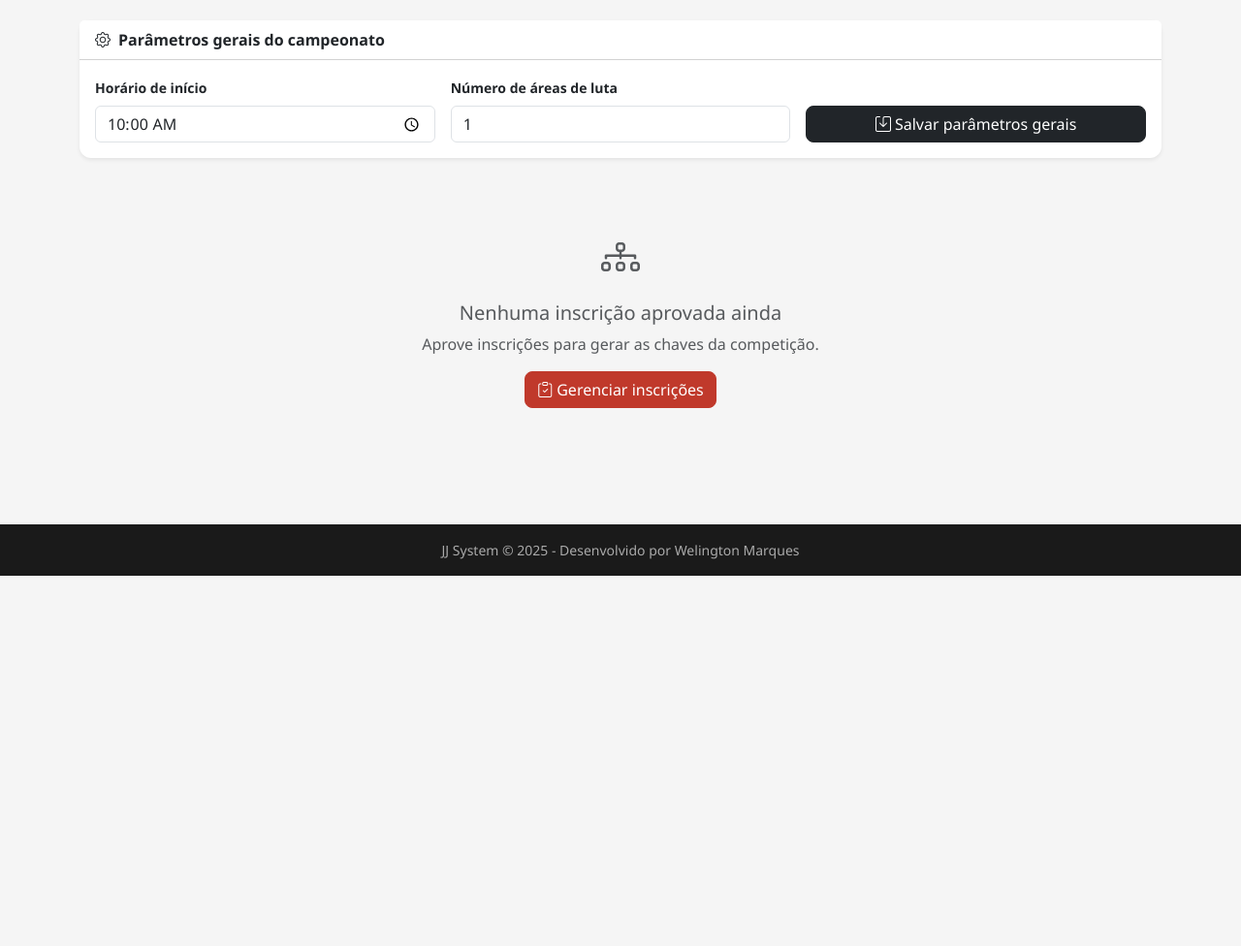
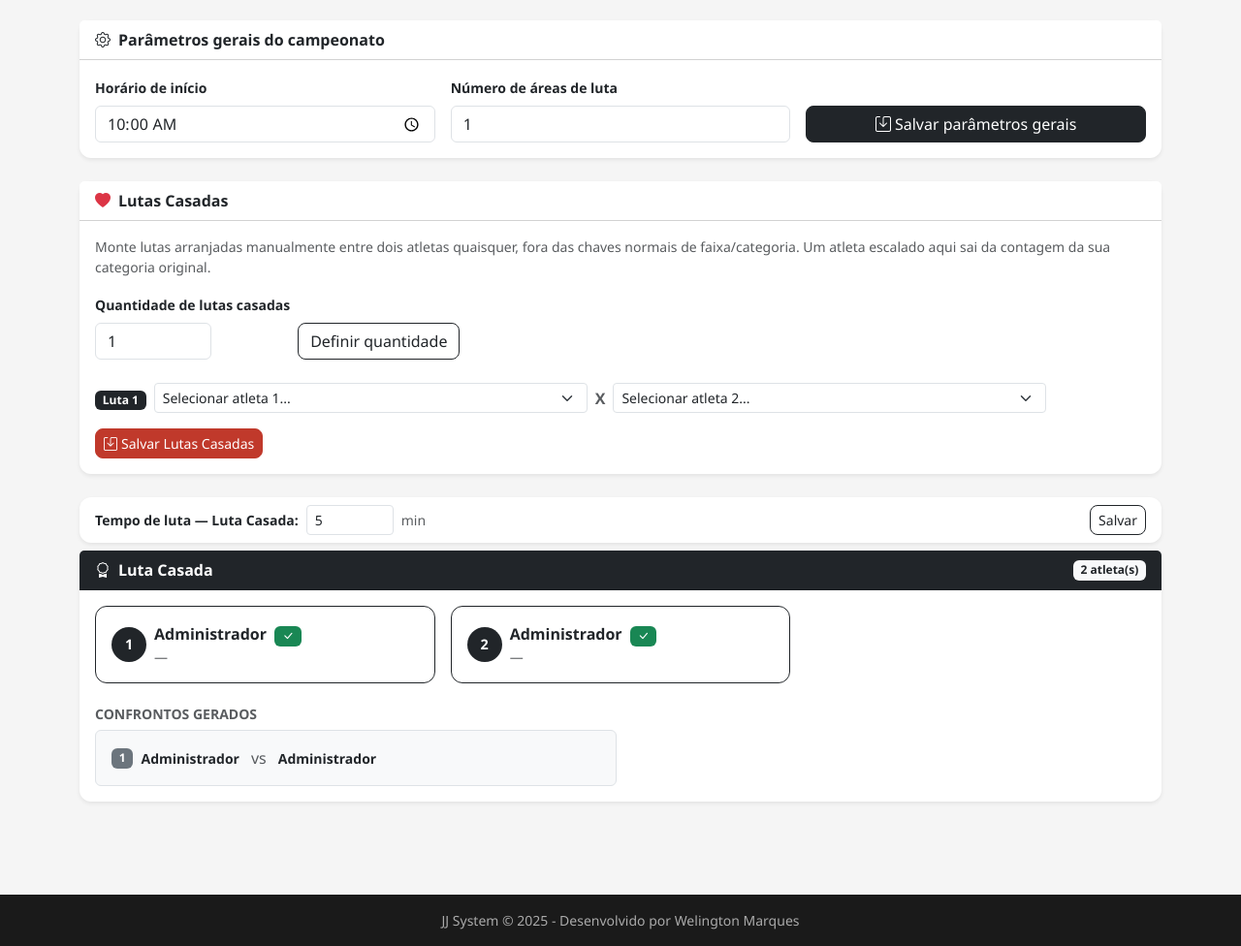
Before and after one commit to sheltovisck/jiujitsu-sistema, a Flask app: page /admin/competicao/1/chaves in a window 1280 px wide. Shown: the part 150-1126 px from the top of the page at 97% size. Before the commit the page ends 744 px from the top, so only its background shows below. Run offline with Flask 3, Linux system fonts and the light colour scheme; a user stored in the database is signed in; tables that the repository leaves empty hold one stand-in row (values such as "Sample post").

Commit message:
Adiciona lutas casadas nas chaves e corrige exibicao de faixa na listagem
- Nova funcionalidade "Lutas Casadas" na tela de chaves: permite montar
  lutas manuais entre dois atletas quaisquer, fora das categorias normais
  de faixa/peso. Atletas escalados saem da contagem/chave da categoria
  original e formam uma chave propria "Luta Casada", com confronto ja
  gerado. Impede escalar o mesmo atleta em mais de uma caixa (JS e
  validacao no servidor).
- Corrige listagem de inscritos: faixa exibida e filtrada agora usa
  faixa_base(), removendo o grau que podia ficar embutido no valor de
  faixa_inscricao (ex: "Preta - 3o grau" -> "Preta").

```diff
--- a/app.py
+++ b/app.py
@@ -4,7 +4,7 @@ from flask_mail import Mail, Message
 from datetime import datetime, date, timedelta
 from models import (
     db, User, Competicao, Inscricao, Academia, Professor, HistoricoFaixa, Configuracao,
-    GrupoPeso, TempoCategoria, calcular_categoria_peso, ORDEM_CATEGORIAS_PESO,
+    GrupoPeso, TempoCategoria, LutaCasada, calcular_categoria_peso, ORDEM_CATEGORIAS_PESO,
 )
 import os
 import secrets
@@ -123,24 +123,26 @@ def listagem_inscritos():
         {i.aluno.professor_obj for i in todas if i.aluno.professor_obj},
         key=lambda p: p.nome,
     )
-    faixas = sorted({i.faixa_inscricao for i in todas if i.faixa_inscricao})
+    faixas = sorted({faixa_base(i.faixa_inscricao) for i in todas if i.faixa_inscricao})
     categorias = sorted(
         {i.categoria_peso for i in todas if i.categoria_peso},
         key=lambda c: ORDEM_CATEGORIAS_PESO.index(c) if c in ORDEM_CATEGORIAS_PESO else 99,
     )
 
-    query = base_query
+    inscricoes = todas
     if professor_id:
-        query = query.filter(User.professor_id == professor_id)
+        inscricoes = [i for i in inscricoes if i.aluno.professor_id == professor_id]
     if faixa_filtro:
-        query = query.filter(Inscricao.faixa_inscricao == faixa_filtro)
+        inscricoes = [i for i in inscricoes if faixa_base(i.faixa_inscricao) == faixa_filtro]
     if categoria_filtro:
-        query = query.filter(Inscricao.categoria_peso == categoria_filtro)
+        inscricoes = [i for i in inscricoes if i.categoria_peso == categoria_filtro]
     if sexo_filtro:
-        query = query.filter(User.sexo == sexo_filtro)
-    inscricoes = query.order_by(
-        Inscricao.faixa_inscricao, Inscricao.categoria_peso, User.nome_completo
-    ).all()
+        inscricoes = [i for i in inscricoes if i.aluno.sexo == sexo_filtro]
+    inscricoes.sort(key=lambda i: (
+        faixa_base(i.faixa_inscricao) or "",
+        i.categoria_peso or "",
+        i.aluno.nome_completo or i.aluno.username or "",
+    ))
 
     return render_template(
         "inscritos.html", competicoes=competicoes, comp_selecionada=comp_selecionada,
@@ -765,6 +767,9 @@ def faixa_base(faixa_inscricao):
     return faixa_inscricao.split(" - ")[0].strip()
 
 
+app.jinja_env.globals["faixa_base"] = faixa_base
+
+
 def sexo_label(sexo):
     if sexo == "M":
         return "Masculino"
@@ -795,14 +800,26 @@ def _categoria_para_grupo(grupos, faixa, sexo, categoria):
 
 def montar_chaves(comp_id):
     """Monta as chaves (faixa+sexo+categoria, ja mescladas) com as inscricoes aprovadas.
-    Sexo entra na chave para nunca confrontar atletas de sexos diferentes."""
+    Sexo entra na chave para nunca confrontar atletas de sexos diferentes.
+    Atletas escalados em lutas casadas saem da contagem/chave normal da sua
+    categoria e viram uma chave separada chamada 'Luta Casada'."""
     inscricoes = Inscricao.query.filter_by(
         competicao_id=comp_id
     ).filter(Inscricao.status == "aprovado").all()
     grupos = GrupoPeso.query.filter_by(competicao_id=comp_id).all()
+    lutas_casadas = LutaCasada.query.filter_by(competicao_id=comp_id).order_by(LutaCasada.ordem).all()
+
+    ids_luta_casada = set()
+    for lc in lutas_casadas:
+        if lc.inscricao1_id:
+            ids_luta_casada.add(lc.inscricao1_id)
+        if lc.inscricao2_id:
+            ids_luta_casada.add(lc.inscricao2_id)
 
     contagens = {}
     for insc in inscricoes:
+        if insc.id in ids_luta_casada:
+            continue
         faixa = faixa_base(insc.faixa_inscricao)
         sexo = insc.aluno.sexo or ""
         categoria = insc.categoria_peso or ""
@@ -821,6 +838,8 @@ def montar_chaves(comp_id):
 
     chaves = {}
     for insc in inscricoes:
+        if insc.id in ids_luta_casada:
+            continue
         faixa = faixa_base(insc.faixa_inscricao)
         sexo = insc.aluno.sexo or ""
         categoria = insc.categoria_peso or ""
@@ -832,7 +851,15 @@ def montar_chaves(comp_id):
         chave = faixa + " | " + sexo_label(sexo) + " | " + rotulo_categoria
         chaves.setdefault(chave, []).append(insc)
 
-    return chaves, grupos, categorias_ordenadas
+    pares_luta_casada = []
+    for lc in lutas_casadas:
+        if lc.inscricao1_id and lc.inscricao2_id:
+            pares_luta_casada.append(lc.inscricao1)
+            pares_luta_casada.append(lc.inscricao2)
+    if pares_luta_casada:
+        chaves["Luta Casada"] = pares_luta_casada
+
+    return chaves, grupos, categorias_ordenadas, lutas_casadas
 
 
 def gerar_confrontos(inscricoes):
@@ -851,13 +878,63 @@ def gerar_confrontos(inscricoes):
 @admin_required
 def admin_chaves(comp_id):
     comp = Competicao.query.get_or_404(comp_id)
-    chaves, grupos, categorias_ordenadas = montar_chaves(comp_id)
+    chaves, grupos, categorias_ordenadas, lutas_casadas = montar_chaves(comp_id)
     tempos = {t.chave: t.minutos for t in TempoCategoria.query.filter_by(competicao_id=comp_id).all()}
+    inscritos_disponiveis = Inscricao.query.filter_by(
+        competicao_id=comp_id, status="aprovado"
+    ).join(User).order_by(User.nome_completo).all()
 
     return render_template(
         "admin/chaves.html", comp=comp, chaves=chaves,
         categorias_ordenadas=categorias_ordenadas, grupos=grupos, tempos=tempos,
+        lutas_casadas=lutas_casadas, inscritos_disponiveis=inscritos_disponiveis,
     )
+
+
+@app.route("/admin/competicao/<int:comp_id>/lutas-casadas/quantidade", methods=["POST"])
+@login_required
+@admin_required
+def admin_definir_qtd_lutas_casadas(comp_id):
+    Competicao.query.get_or_404(comp_id)
+    quantidade = request.form.get("quantidade", type=int) or 0
+    quantidade = max(0, min(quantidade, 50))
+    atuais = LutaCasada.query.filter_by(competicao_id=comp_id).order_by(LutaCasada.ordem).all()
+    if quantidade < len(atuais):
+        for lc in atuais[quantidade:]:
+            db.session.delete(lc)
+    elif quantidade > len(atuais):
+        for i in range(len(atuais) + 1, quantidade + 1):
+            db.session.add(LutaCasada(competicao_id=comp_id, ordem=i))
+    db.session.commit()
+    return redirect(url_for("admin_chaves", comp_id=comp_id))
+
+
+@app.route("/admin/competicao/<int:comp_id>/lutas-casadas/salvar", methods=["POST"])
+@login_required
+@admin_required
+def admin_salvar_lutas_casadas(comp_id):
+    Competicao.query.get_or_404(comp_id)
+    lutas = LutaCasada.query.filter_by(competicao_id=comp_id).order_by(LutaCasada.ordem).all()
+    escolhidos = set()
+    novos_valores = {}
+    for lc in lutas:
+        a1 = request.form.get(f"atleta1_{lc.id}", type=int)
+        a2 = request.form.get(f"atleta2_{lc.id}", type=int)
+        if a1 and a2 and a1 == a2:
+            flash(f"Luta casada {lc.ordem}: nao e possivel escalar o mesmo atleta nas duas caixas.", "danger")
+            return redirect(url_for("admin_chaves", comp_id=comp_id))
+        for a in (a1, a2):
+            if a:
+                if a in escolhidos:
+                    flash("Um atleta nao pode ser escalado em mais de uma luta casada.", "danger")
+                    return redirect(url_for("admin_chaves", comp_id=comp_id))
+                escolhidos.add(a)
+        novos_valores[lc.id] = (a1, a2)
+    for lc in lutas:
+        lc.inscricao1_id, lc.inscricao2_id = novos_valores[lc.id]
+    db.session.commit()
+    flash("Lutas casadas atualizadas com sucesso!", "success")
+    return redirect(url_for("admin_chaves", comp_id=comp_id))
 
 
 @app.route("/admin/competicao/<int:comp_id>/parametros", methods=["POST"])
@@ -898,7 +975,7 @@ def admin_salvar_parametros_campeonato(comp_id):
 @admin_required
 def admin_acompanhamento(comp_id):
     comp = Competicao.query.get_or_404(comp_id)
-    chaves, _, _ = montar_chaves(comp_id)
+    chaves, _, _, _ = montar_chaves(comp_id)
     tempos = {t.chave: t.minutos for t in TempoCategoria.query.filter_by(competicao_id=comp_id).all()}
     num_areas = comp.num_areas or 1
 
@@ -1163,6 +1240,13 @@ def migrar_banco(engine):
                     chave VARCHAR(120) NOT NULL,
                     minutos INTEGER NOT NULL DEFAULT 5
                 )''', 'Tabela tempos_categoria verificada')
+        executar(conn, f'''CREATE TABLE IF NOT EXISTS lutas_casadas (
+                    id {autoincrement},
+                    competicao_id INTEGER NOT NULL REFERENCES competicoes(id),
+                    ordem INTEGER NOT NULL DEFAULT 1,
+                    inscricao1_id INTEGER REFERENCES inscricoes(id),
+                    inscricao2_id INTEGER REFERENCES inscricoes(id)
+                )''', 'Tabela lutas_casadas verificada')
 
 
 def init_db():
--- a/templates/admin/chaves.html
+++ b/templates/admin/chaves.html
@@ -45,6 +45,62 @@
     </div>
 </div>
 </form>
+
+<div class="card border-0 shadow-sm mb-4">
+    <div class="card-header bg-white">
+        <span class="fw-bold"><i class="bi bi-heart-fill me-2 text-danger"></i>Lutas Casadas</span>
+    </div>
+    <div class="card-body">
+        <p class="text-muted small">Monte lutas arranjadas manualmente entre dois atletas quaisquer, fora das chaves normais de faixa/categoria. Um atleta escalado aqui sai da contagem da sua categoria original.</p>
+        <form method="POST" action="{{ url_for('admin_definir_qtd_lutas_casadas', comp_id=comp.id) }}" class="row g-2 align-items-end mb-4">
+            <div class="col-auto">
+                <label class="form-label small fw-semibold">Quantidade de lutas casadas</label>
+                <input type="number" name="quantidade" min="0" max="50" class="form-control" style="width:120px" value="{{ lutas_casadas|length }}">
+            </div>
+            <div class="col-auto">
+                <button type="submit" class="btn btn-outline-dark">Definir quantidade</button>
+            </div>
+        </form>
+
+        {% if lutas_casadas %}
+        <form method="POST" action="{{ url_for('admin_salvar_lutas_casadas', comp_id=comp.id) }}">
+            <div class="d-flex flex-column gap-3">
+                {% for lc in lutas_casadas %}
+                <div class="row g-2 align-items-center">
+                    <div class="col-auto">
+                        <span class="badge bg-dark">Luta {{ lc.ordem }}</span>
+                    </div>
+                    <div class="col-md-5">
+                        <select name="atleta1_{{ lc.id }}" class="form-select form-select-sm luta-casada-select">
+                            <option value="">Selecionar atleta 1...</option>
+                            {% for insc in inscritos_disponiveis %}
+                            <option value="{{ insc.id }}" {% if lc.inscricao1_id == insc.id %}selected{% endif %}>
+                                {{ insc.aluno.nome_completo or insc.aluno.username }} — {{ faixa_base(insc.faixa_inscricao) }} / {{ insc.categoria_peso }}
+                            </option>
+                            {% endfor %}
+                        </select>
+                    </div>
+                    <div class="col-auto fw-bold text-muted">X</div>
+                    <div class="col-md-5">
+                        <select name="atleta2_{{ lc.id }}" class="form-select form-select-sm luta-casada-select">
+                            <option value="">Selecionar atleta 2...</option>
+                            {% for insc in inscritos_disponiveis %}
+                            <option value="{{ insc.id }}" {% if lc.inscricao2_id == insc.id %}selected{% endif %}>
+                                {{ insc.aluno.nome_completo or insc.aluno.username }} — {{ faixa_base(insc.faixa_inscricao) }} / {{ insc.categoria_peso }}
+                            </option>
+                            {% endfor %}
+                        </select>
+                    </div>
+                </div>
+                {% endfor %}
+            </div>
+            <button type="submit" class="btn btn-danger btn-sm mt-3">
+                <i class="bi bi-save me-1"></i>Salvar Lutas Casadas
+            </button>
+        </form>
+        {% endif %}
+    </div>
+</div>
 
 {% if categorias_ordenadas %}
 <div class="card border-0 shadow-sm mb-4">
@@ -197,3 +253,24 @@
 </div>
 {% endif %}
 {% endblock %}
+
+{% block scripts %}
+<script>
+// Impede que o mesmo atleta seja escalado em mais de uma caixa de luta casada
+function atualizarSelectsLutaCasada() {
+    const selects = document.querySelectorAll('.luta-casada-select');
+    const selecionados = new Set();
+    selects.forEach(function(s) { if (s.value) selecionados.add(s.value); });
+    selects.forEach(function(s) {
+        Array.from(s.options).forEach(function(opt) {
+            if (!opt.value) return;
+            opt.disabled = selecionados.has(opt.value) && opt.value !== s.value;
+        });
+    });
+}
+document.querySelectorAll('.luta-casada-select').forEach(function(s) {
+    s.addEventListener('change', atualizarSelectsLutaCasada);
+});
+atualizarSelectsLutaCasada();
+</script>
+{% endblock %}
--- a/templates/inscritos.html
+++ b/templates/inscritos.html
@@ -82,7 +82,7 @@
                     <div class="text-muted small">{{ insc.competicao.nome }}</div>
                     {% endif %}
                     <div class="small mt-2">
-                        <span class="badge bg-light text-dark border">{{ insc.faixa_inscricao or '—' }}</span>
+                        <span class="badge bg-light text-dark border">{{ faixa_base(insc.faixa_inscricao) or '—' }}</span>
                         <span class="badge bg-light text-dark border">{{ insc.categoria_peso or '—' }}</span>
                     </div>
                 </div>
@@ -116,7 +116,7 @@
                         {% if not comp_selecionada %}
                         <td class="small">{{ insc.competicao.nome }}</td>
                         {% endif %}
-                        <td class="small">{{ insc.faixa_inscricao or '—' }}</td>
+                        <td class="small">{{ faixa_base(insc.faixa_inscricao) or '—' }}</td>
                         <td class="pe-3 small">{{ insc.categoria_peso or '—' }}</td>
                     </tr>
                     {% else %}
```
Also changed, not shown: models.py (+16 -0 lines).
